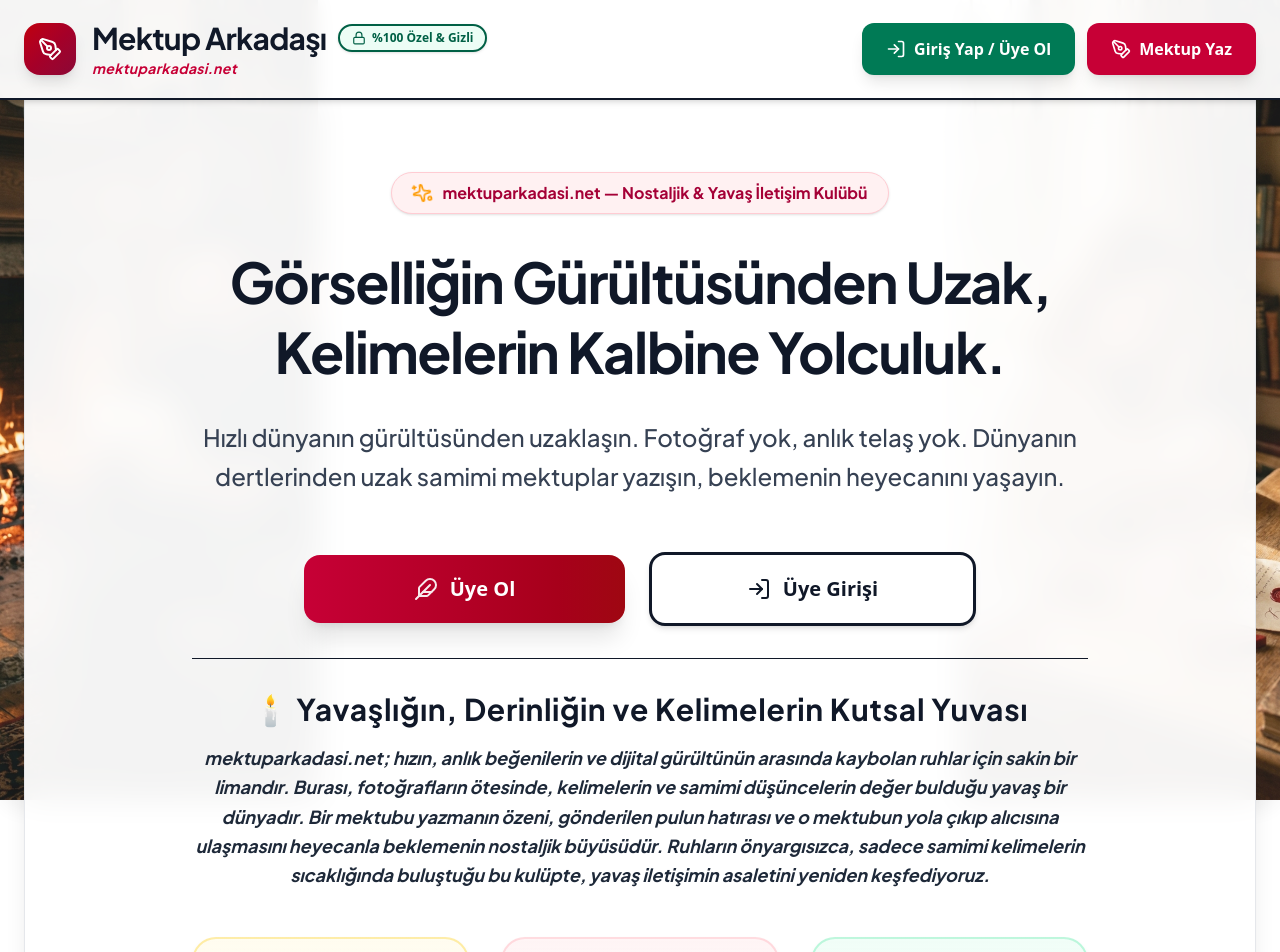
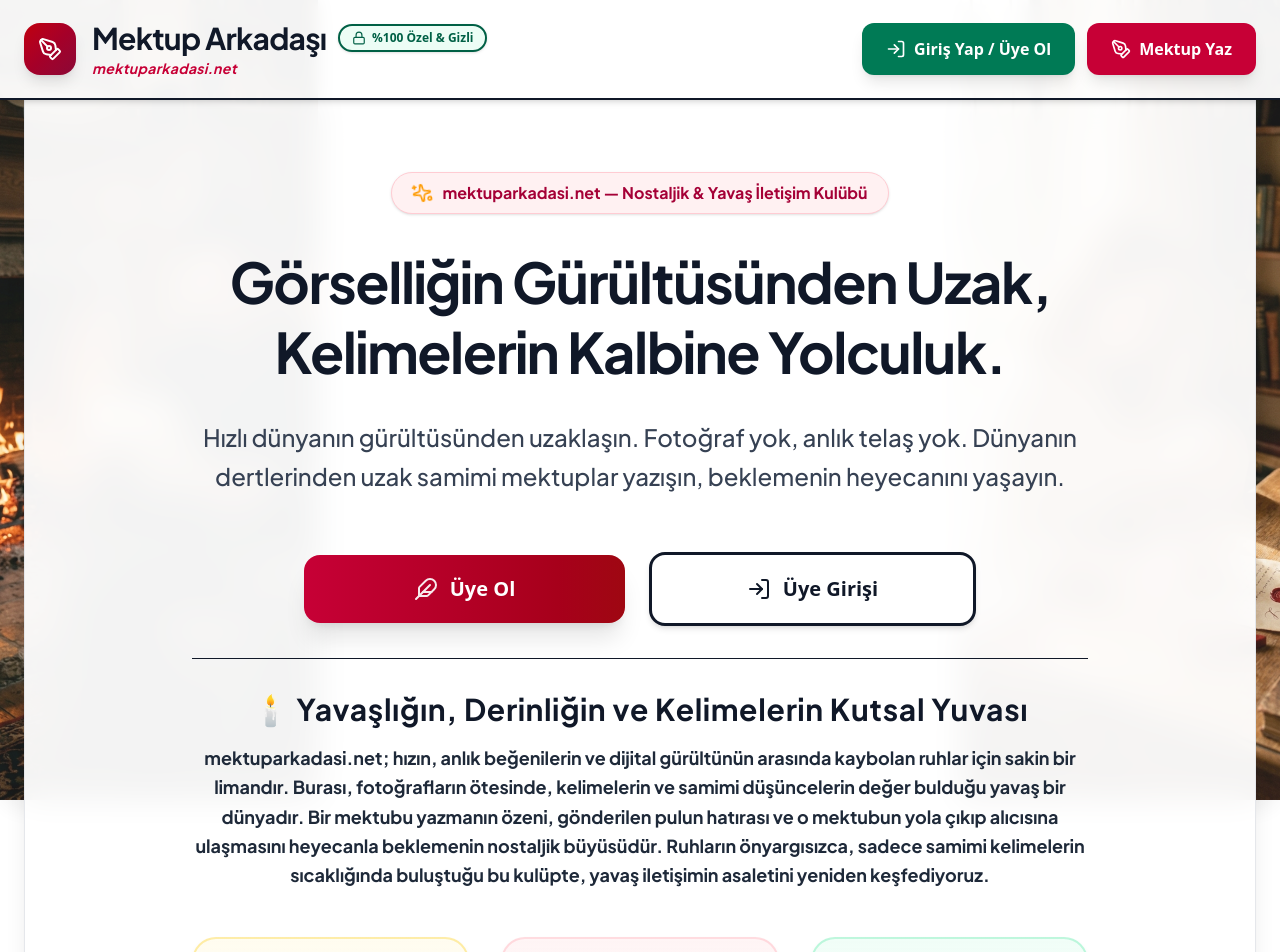
Before and after one commit to tozcane/mektup-arkadasi, a Next.js app: page / in a window 1280 px wide. Shown: the top 952 px of the page. Built offline with nearby package versions, Linux system fonts and the light colour scheme; a web font is replaced by a local one.

Commit message:
Change platform intro text from italic to standard bold text style

```diff
--- a/app/page.tsx
+++ b/app/page.tsx
@@ -162,7 +162,7 @@
                    <h2 className="font-serif text-2xl sm:text-3xl font-extrabold text-rose-850 tracking-wide text-center">
                      🕯️ Yavaşlığın, Derinliğin ve Kelimelerin Kutsal Yuvası
                    </h2>
-                   <p className="text-base sm:text-lg text-gray-800 leading-relaxed font-typewriter text-center font-bold italic">
+                   <p className="text-base sm:text-lg text-gray-800 leading-relaxed font-typewriter text-center font-bold">
                      mektuparkadasi.net; hızın, anlık beğenilerin ve dijital gürültünün arasında kaybolan ruhlar için sakin bir limandır. Burası, fotoğrafların ötesinde, kelimelerin ve samimi düşüncelerin değer bulduğu yavaş bir dünyadır. Bir mektubu yazmanın özeni, gönderilen pulun hatırası ve o mektubun yola çıkıp alıcısına ulaşmasını heyecanla beklemenin nostaljik büyüsüdür. Ruhların önyargısızca, sadece samimi kelimelerin sıcaklığında buluştuğu bu kulüpte, yavaş iletişimin asaletini yeniden keşfediyoruz.
                    </p>
                  </div>
```
